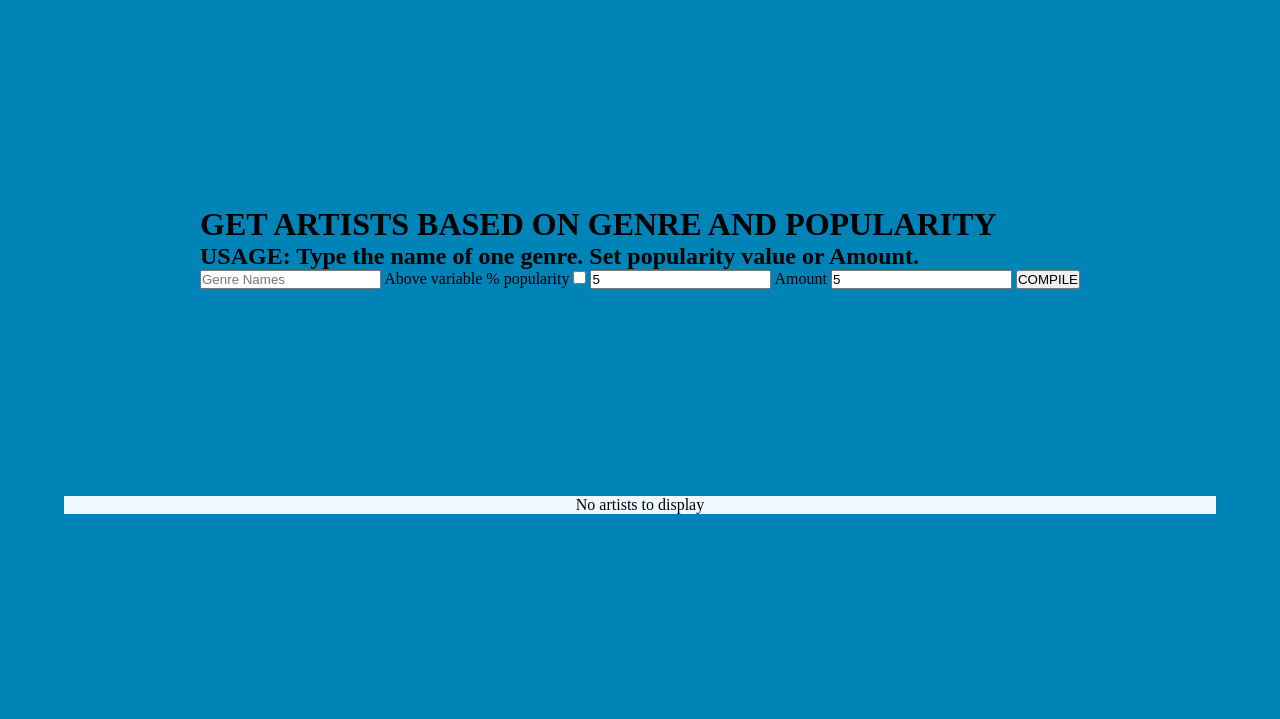
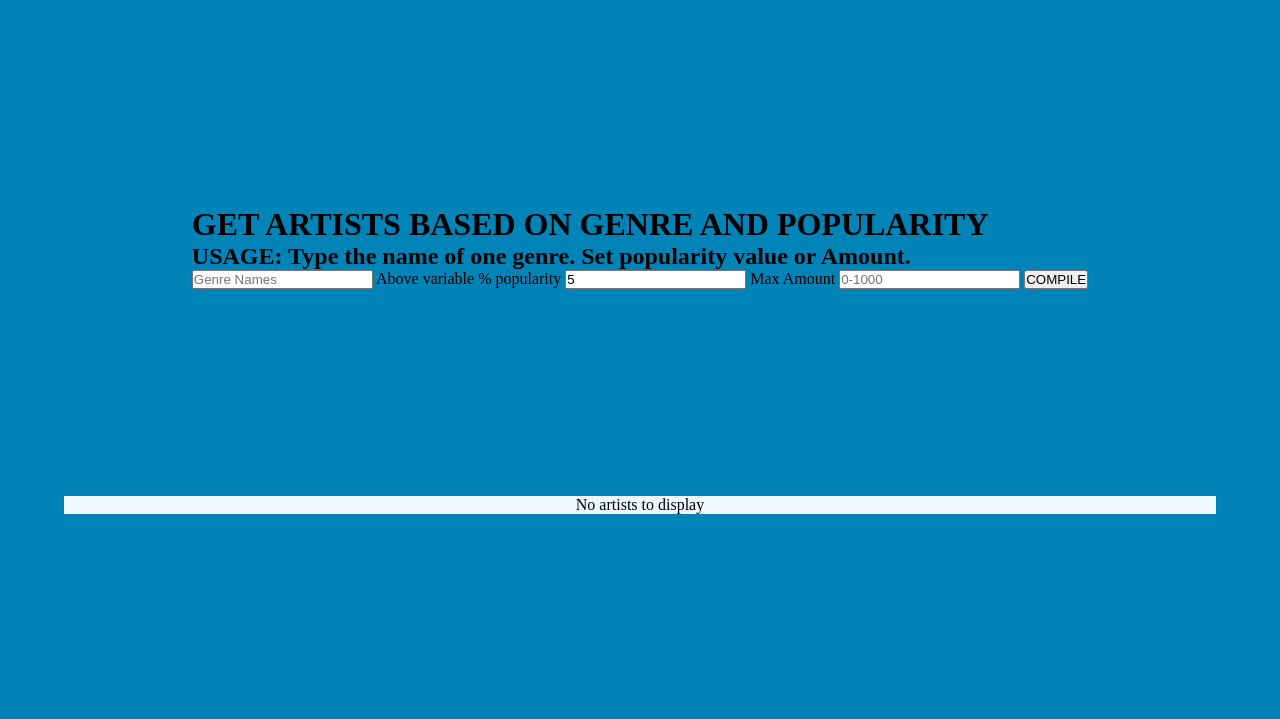
Before and after one commit to LouisPino/corpus-generator, a Flask app: page /get-artists in a window 1280 px wide. Shown: the part 18-737 px from the top of the page. Run offline with Flask 3, Linux system fonts and the light colour scheme; data that the repository does not hold is empty.

Commit message:
loading screen, fix UI for artist amount

```diff
--- a/spotify.py
+++ b/spotify.py
@@ -130,7 +130,6 @@ class Artists:
             search_response = requests.get(search_url, headers=headers)
             if search_response.status_code == 200:
                 for item in search_response.json()['artists']['items']:
-                        print(item)
                         if item["popularity"] >= int(popularity_val) and len(artists) < int(limit):
                             artists.append({"name": item["name"], "popularity": item["popularity"]})
                         else:
@@ -138,7 +137,7 @@ class Artists:
             else:
                 print(f"Error, Code {search_response.status_code}")
 
-        while isinstance(limit, str) and len(artists) < int(limit) and offset <= 980:
+        while isinstance(limit, str) and len(artists) < int(limit) and offset <= 1000:
                 request_artists()
                 offset+=10
 
--- a/static/css/app.css
+++ b/static/css/app.css
@@ -40,6 +40,11 @@ header {
     min-height: 100px;
 }
 
+.loading-text {
+    visibility: hidden;
+    position: absolute;
+}
+
 footer {
     background-color: aliceblue;
     width: 100%;
--- a/templates/get-artists.html
+++ b/templates/get-artists.html
@@ -5,16 +5,15 @@
     <h1>GET ARTISTS BASED ON GENRE AND POPULARITY</h1>
     <h2>USAGE: Type the name of one genre. Set popularity value or Amount.
     </h2>
-    <form method="post" action="/get-artists">
+    <form method="post" action="/get-artists" class="form">
         <input type="text" name="genre" placeholder="Genre Names">
         <label> Above variable % popularity
-            <input type="checkbox" name="popularity">
             <input type="number" name="popularity-val" value="5">
         </label>
-        <label> Amount
-            <input type="number" name="limit" value="5">
+        <label> Max Amount
+            <input type="number" name="limit" placeholder="0-1000" max="1000" title="Amount of artists to compile.">
         </label>
-        <button type="submit">COMPILE</button>
+        <button type="submit" class="submit-btn">COMPILE</button>
     </form>
 </div>
 
@@ -34,8 +33,5 @@
 </div>
 
 <script src="{{ url_for('static', filename='scripts/updateArtists.js') }}">
-
-
-
 </script>
 {% endblock %}
--- a/templates/layout.html
+++ b/templates/layout.html
@@ -14,6 +14,8 @@
         <a href="/get-artists">GET ARTISTS</a>
     </header>
     <main>
+        <h2 class="loading-text">LOADING, Do not navigate away from this
+            page! Depending on the size of your request, this may take several minutes.</h2>
         {% block main %}{% endblock %}
     </main>
 
@@ -23,5 +25,13 @@
 
 </body>
 
+<script>
+    const submitEl = document.querySelector(".form")
+    const loadingEl = document.querySelector(".loading-text")
+    submitEl.addEventListener("submit", () => {
+        loadingEl.style.visibility = "visible"
+        loadingEl.style.position = "relative"
+    })
+</script>
 
 </html>
```
Also changed, not shown: templates/index.html (+4 -4 lines).
